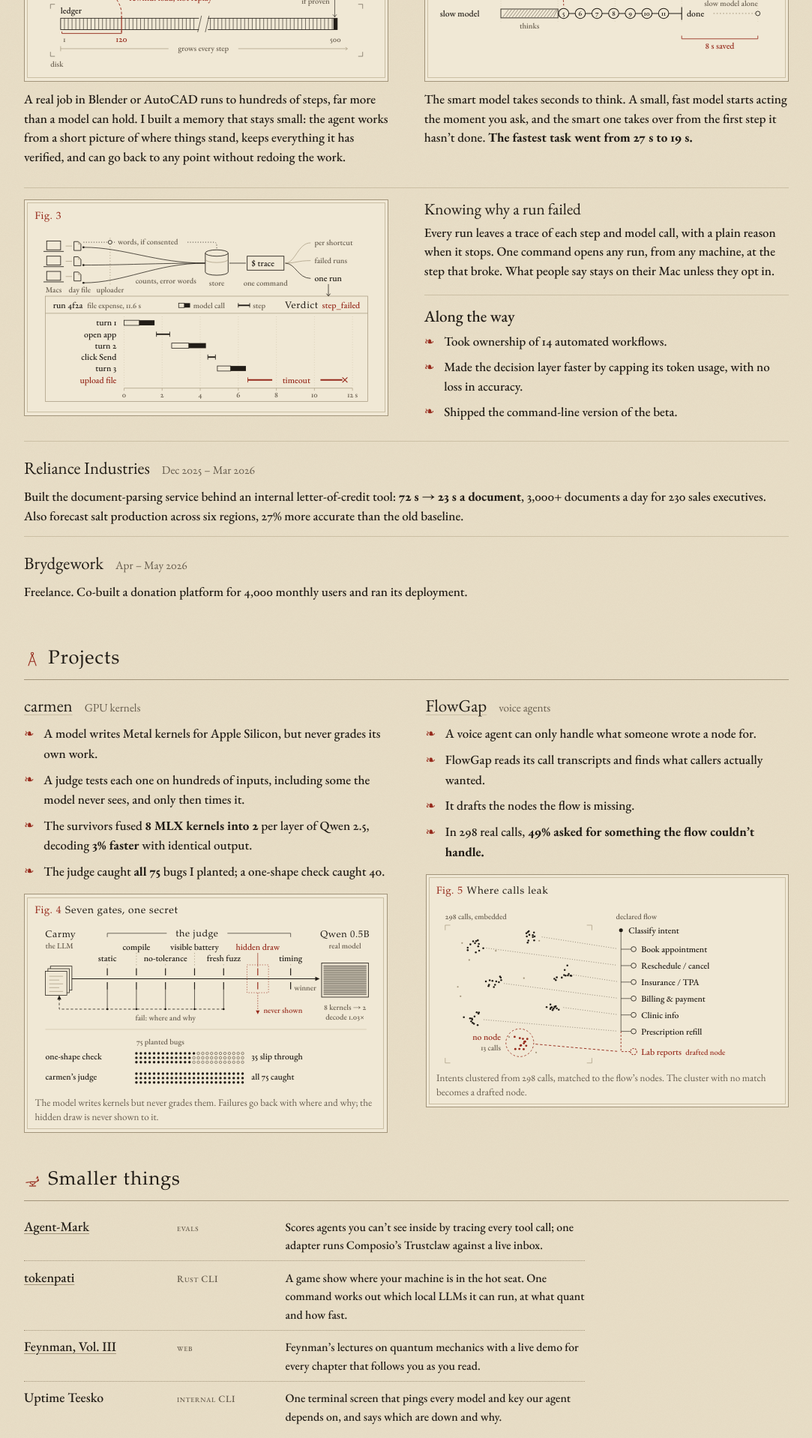
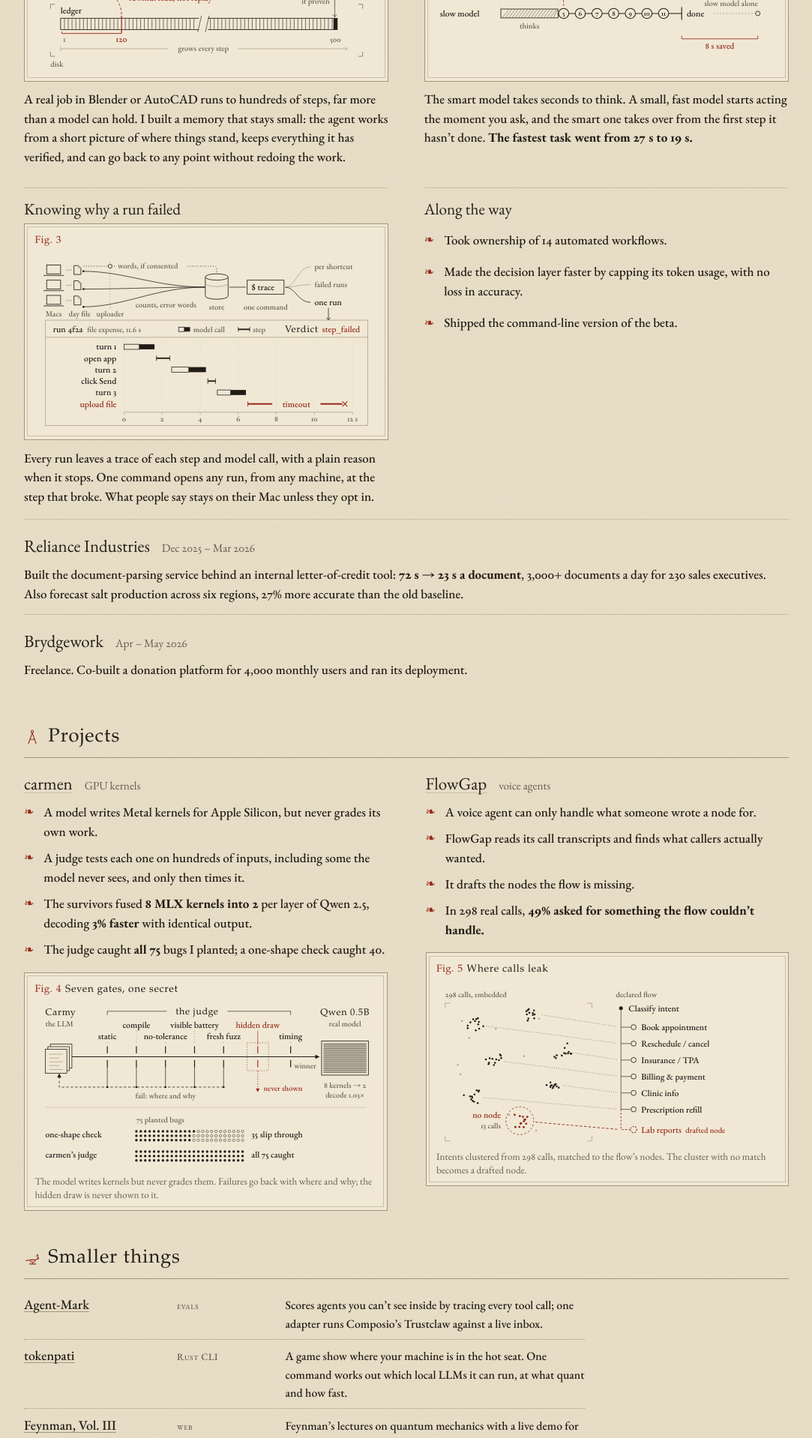
Before and after one commit to utsav1033/utsav1033.github.io, a Jekyll site: the page built from index.html, in a window 1280 px wide. Shown: the part 780-2698 px from the top of the page at 75% size, without its empty margins (98-1181 px from the left). Built offline with Jekyll 4.4.1, drawn with Linux system fonts in a browser that asks for light colours; some web fonts are replaced.

Commit message:
Alma: tracing back as a card, wins as a spaced list beside it
Co-Authored-By: Claude Opus 5.5 <noreply@anthropic.com>
Claude-Session: https://claude.ai/code/session_015cVeRoevk6qm372wxHdwQR

```diff
--- a/_data/work.yml
+++ b/_data/work.yml
@@ -33,8 +33,7 @@
       plate: tracing
       fig: 3
       title: Tracing a failed run
-      wide: true
-      aside: Along the way
+    - name: Along the way
       points:
         - Took ownership of 14 automated workflows.
         - Made the decision layer faster by capping its token usage, with no loss in accuracy.
--- a/_includes/entry.html
+++ b/_includes/entry.html
@@ -14,7 +14,7 @@ item takes a whole row: figure on the left; heading, paragraph and a short list
       <h4>{{ it.name }}</h4>
       {% unless it.wide %}{% if it.plate %}{% include figure.html item=it bare=true %}{% endif %}{% endunless %}
       {% if it.text %}<div class="card-text">{{ it.text | markdownify }}</div>{% endif %}
-      {% if it.points %}<div class="aside">{% if it.aside %}<p class="aside-head">{{ it.aside }}</p>{% endif %}<ul class="ornate">{% for x in it.points %}<li>{{ x }}</li>{% endfor %}</ul></div>{% endif %}
+      {% if it.points %}<ul class="ornate pts">{% for x in it.points %}<li>{{ x }}</li>{% endfor %}</ul>{% endif %}
     </div>
   {% endfor %}
   </div>
--- a/assets/css/site.css
+++ b/assets/css/site.css
@@ -77,10 +77,8 @@ section{margin-top:2.6em}
 .card.wide{grid-column:1/-1;grid-row:auto;grid-template-rows:none;display:grid;grid-template-columns:minmax(0,1fr) minmax(0,1fr);column-gap:2.8em;align-items:start}
 .card.wide figure{grid-column:1;grid-row:1/span 9;margin:0}
 .card.wide>:not(figure){grid-column:2}
-.aside{margin-top:1.1em;padding-top:.9em;border-top:1px solid var(--rule);line-height:1.5}
-.aside-head{font-family:var(--fell);font-size:25px;line-height:1.2;margin:0 0 .4em}
-.aside ul.ornate{margin:0}
-.aside li{margin:0 0 .35em}
+.card .pts{grid-row:span 2;margin:.6em 0 0;line-height:1.5}
+.card .pts li{margin:0 0 1em}
 
 /* a paragraph and its figure, set side by side and ruled off */
 .pair{display:grid;grid-template-columns:minmax(0,26em) minmax(0,1fr);column-gap:3.2em;align-items:center;
```
Also changed, not shown: other parts of _includes/entry.html (+2 -2 lines).
